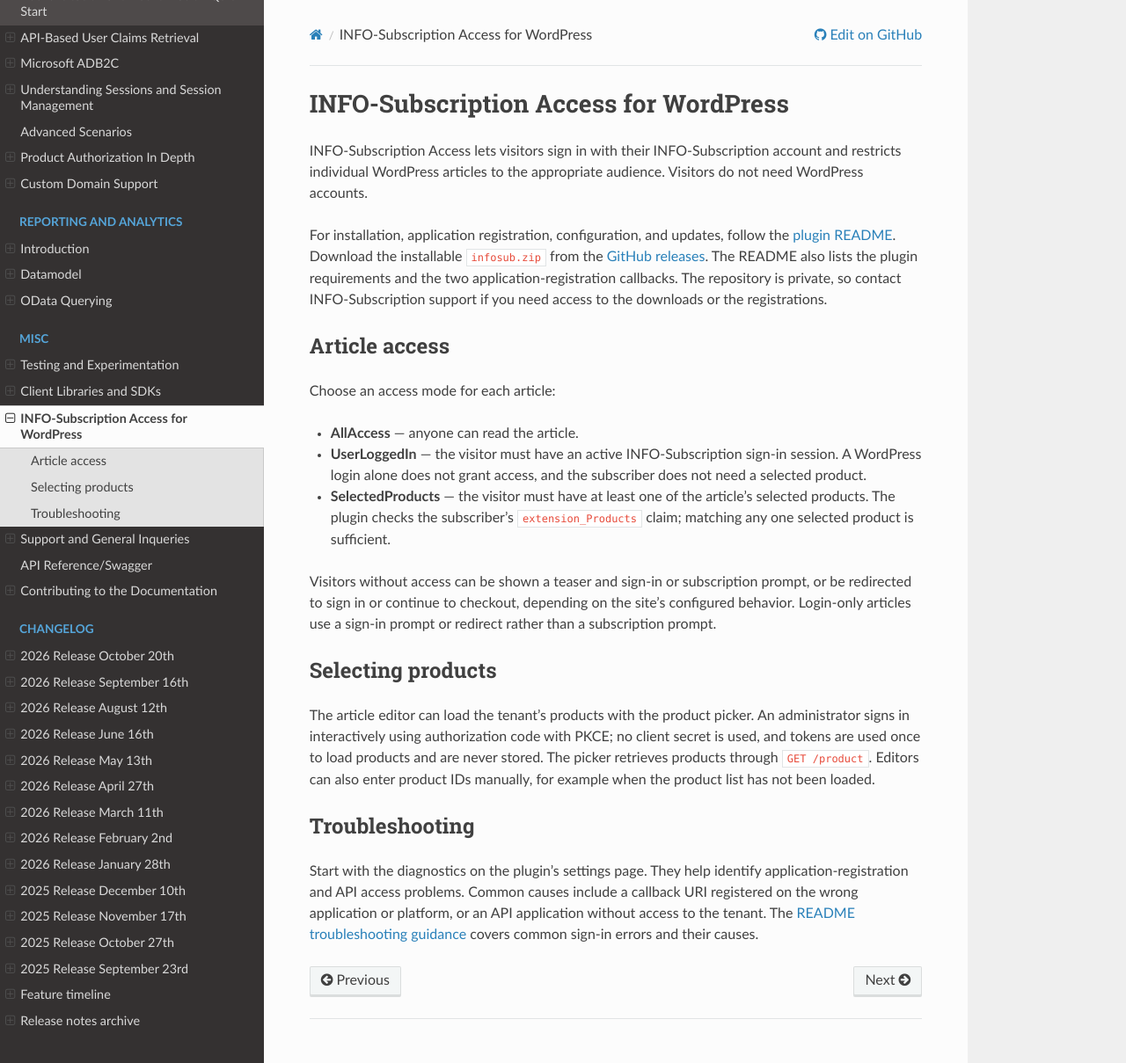
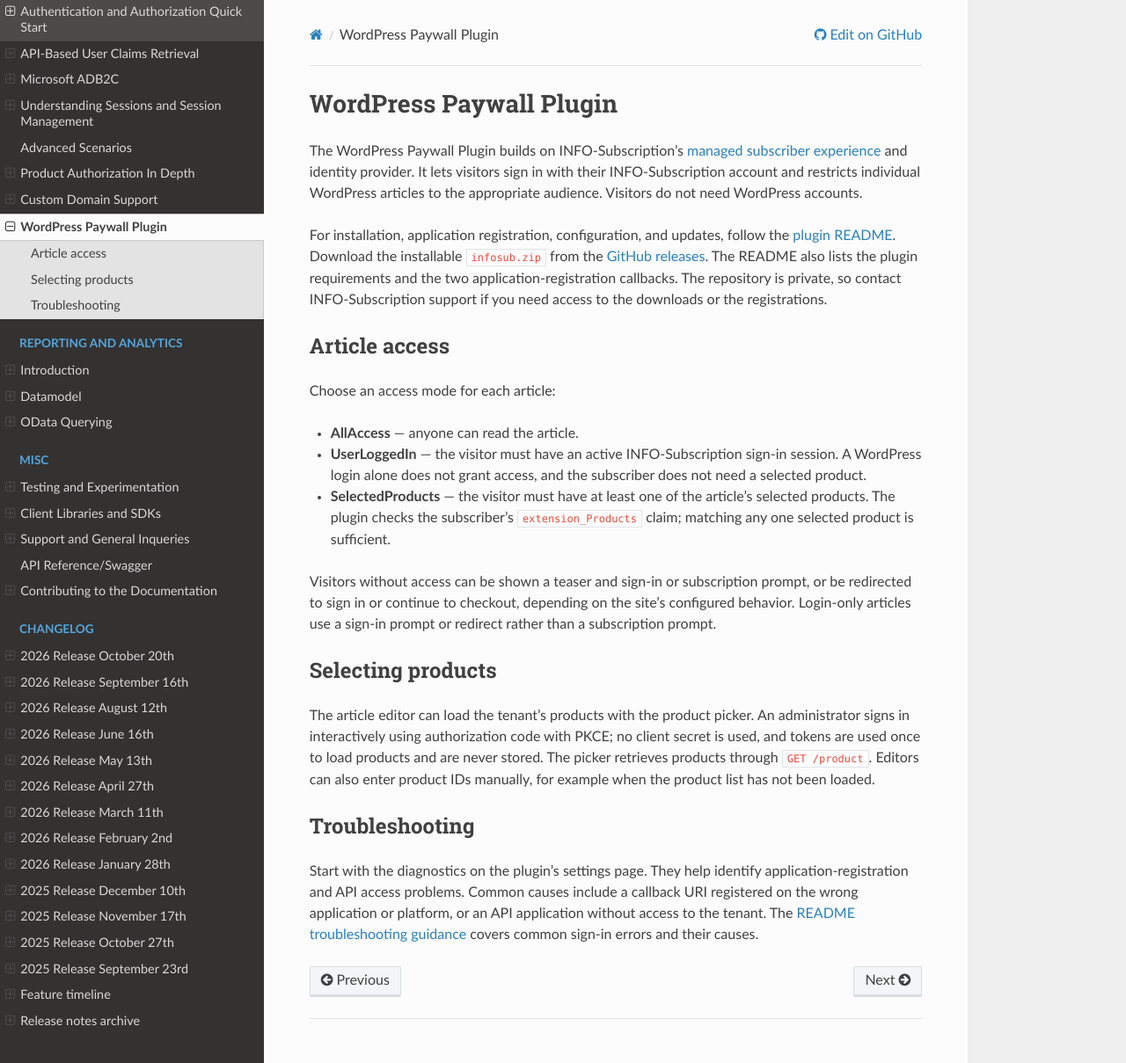
Before and after one commit to infosoftas/info-subscription-doc, a Sphinx documentation site: the page built from source/wordpress-plugin.rst, in a window 1280 px wide and 1209 px high. Shown: the whole window at 88% size. Built offline with Sphinx 7.4.7 and the Read the Docs theme 3.1.0, drawn with Linux system fonts in a browser that asks for light colours; formulas are drawn with MathJax 3.

Commit message:
Place WordPress paywall guide with managed experience
Co-authored-by: esbenbach <1378302+esbenbach@users.noreply.github.com>

```diff
--- a/source/changelog/feature-timeline.rst
+++ b/source/changelog/feature-timeline.rst
@@ -61,7 +61,7 @@ Feature timeline
    <li class="feature-history-item feature-history-right"><a class="feature-history-card" href="#feature-entry-2026-smartresponse-tracking"><strong>SmartResponse tracking</strong></a></li>
    <li class="feature-history-item feature-history-left"><a class="feature-history-card" href="#feature-entry-2026-mollie-payments"><strong>Mollie payments</strong></a></li>
    <li class="feature-history-item feature-history-right"><a class="feature-history-card" href="#feature-entry-2026-bad-debt-write-off"><strong>Bad debt write-off</strong></a></li>
-   <li class="feature-history-item feature-history-left"><a class="feature-history-card" href="#feature-entry-2026-wordpress-article-access"><strong>WordPress article access</strong></a></li>
+   <li class="feature-history-item feature-history-left"><a class="feature-history-card" href="#feature-entry-2026-wordpress-article-access"><strong>WordPress paywall plugin</strong></a></li>
    </ol>
    <div class="feature-history-year" id="timeline-year-2025"><span>2025</span></div>
    <ol class="feature-history-items">
@@ -224,9 +224,9 @@ Coverage for 2026 is partial: release-note coverage extends through the October
      - :ref:`r145 <changelog-r145>`
    * - .. _feature-entry-2026-wordpress-article-access:
 
-       WordPress article access
+       WordPress paywall plugin
      - WordPress publishers can gate articles by subscriber sign-in or ownership of any selected INFO-Subscription product.
-     - :ref:`INFO-Subscription Access for WordPress <wordpress-access>`
+     - :ref:`WordPress Paywall Plugin <wordpress-access>`
 
 .. _feature-timeline-2025:
 
--- a/source/index.rst
+++ b/source/index.rst
@@ -86,7 +86,6 @@ Custom integrations against the raw API, for teams building their own checkout,
 
 * 🛒 :ref:`A custom subscription checkout <subscription-orders>`
 * 🔌 :ref:`My own content into a CMS or portal <auth-quick-start>`
-* 🔐 :ref:`WordPress article access <wordpress-access>`
 * 💳 :ref:`Recurring payments into my own flow <payment-methods-overview>`
 * |VippsMobilePayIcon| :ref:`A Vipps or MobilePay integration <provider-vipps>`
 * 🔄 :ref:`Subscription change handling (upgrades/downgrades) <subscription-plan-changes>`
@@ -102,6 +101,7 @@ I want to set up...
 
 * 🛒 :ref:`A managed subscription checkout <checkout>`
 * 👤 :ref:`A self-service portal for subscribers <managed-experience>`
+* 🔐 :ref:`WordPress paywall plugin <wordpress-access>`
 
 Additional Resources
 --------------------
@@ -202,6 +202,7 @@ For help, feedback, or to report issues, see :ref:`Support and Reporting Bugs <r
     managed-experience/authentication-authorization/sessions
     managed-experience/authentication-authorization/user-management-authentication
     managed-experience/selfservice/custom-domain
+    wordpress-plugin
 
 .. toctree::
     :caption: Reporting and Analytics
--- a/source/wordpress-plugin.rst
+++ b/source/wordpress-plugin.rst
@@ -1,12 +1,13 @@
 .. _wordpress-access:
 
-**************************************
-INFO-Subscription Access for WordPress
-**************************************
+************************
+WordPress Paywall Plugin
+************************
 
-INFO-Subscription Access lets visitors sign in with their INFO-Subscription account and
-restricts individual WordPress articles to the appropriate audience. Visitors do not
-need WordPress accounts.
+The WordPress Paywall Plugin builds on INFO-Subscription's :ref:`managed subscriber
+experience <managed-experience>` and identity provider. It lets visitors sign in with
+their INFO-Subscription account and restricts individual WordPress articles to the
+appropriate audience. Visitors do not need WordPress accounts.
 
 For installation, application registration, configuration, and updates, follow the
 `plugin README <https://github.com/infosoftas/info-subscription-wordpress#readme>`_.
```
Also changed, not shown: other parts of source/index.rst (+0 -1 lines).
